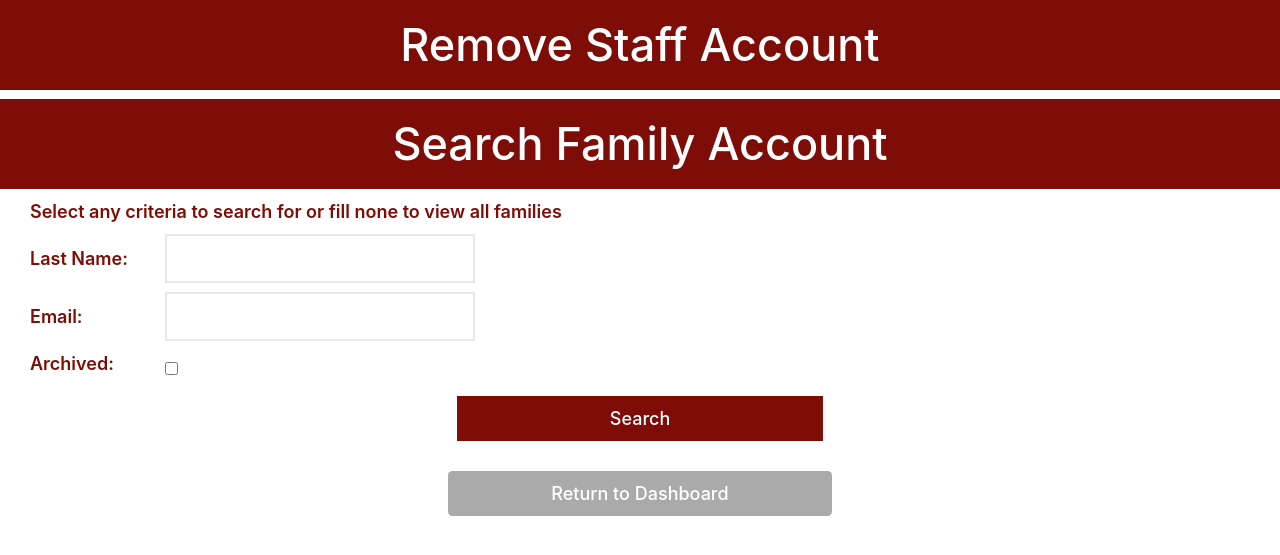
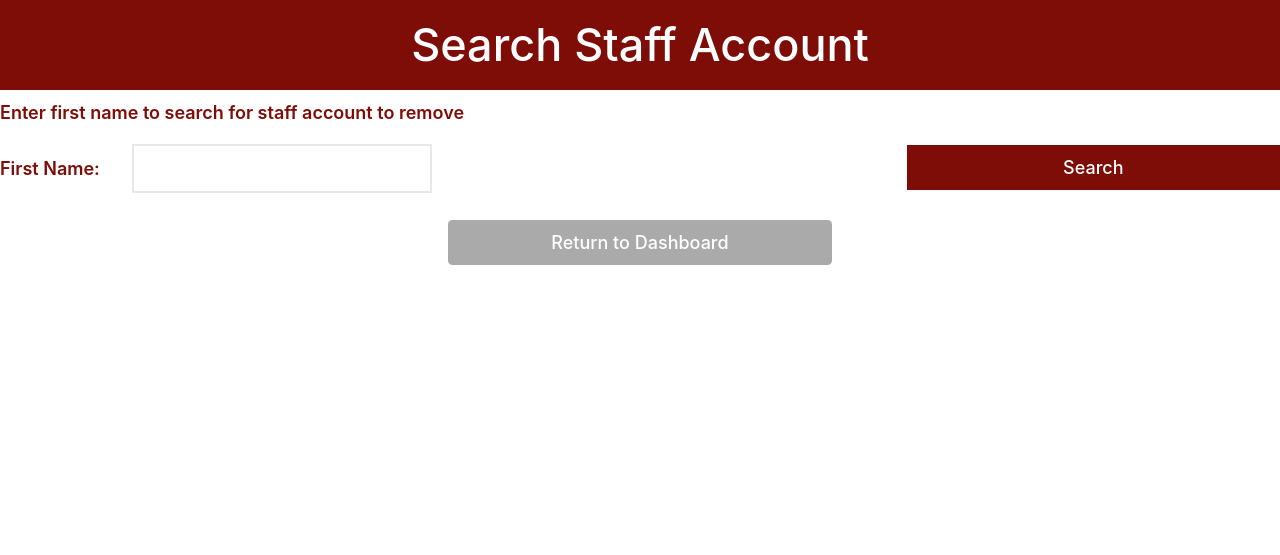
Before and after one commit to YonatanAsfaw/StaffordJunction, a PHP site: page /removeStaffAccount.php in a window 1280 px wide. Shown: the part 110-665 px from the top of the page. Run offline with PHP 8.4, Linux system fonts and the light colour scheme; the visitor is signed in with stand-in values (Sample User, id 1); data that the repository does not hold is empty.

Commit message:
new edits

```diff
--- a/database/dbStaff.php
+++ b/database/dbStaff.php
@@ -115,3 +115,20 @@ function change_staff_password($id, $newPass) {
     mysqli_close($con);
     return $result;
 }
+
+// Function that retrieves staff member from dbStaff by first name
+function retrieve_staff_by_first_name($firstName) {
+    $conn = connect();
+    $query = "SELECT * FROM dbStaff WHERE firstName = '" . $firstName . "';";
+    $res = mysqli_query($conn, $query);
+
+    if (mysqli_num_rows($res) < 1 || $res == null) {
+        mysqli_close($conn);
+        return null;
+    } else {
+        $row = mysqli_fetch_assoc($res);
+        $staff = make_staff_from_db($row);
+        mysqli_close($conn);
+        return $staff;
+    }
+}
--- a/removeStaffAccount.php
+++ b/removeStaffAccount.php
@@ -10,9 +10,9 @@ $accessLevel = 0;
 $userID = null;
 $success = false;
 
-if(isset($_SESSION['_id'])){
-    //require_once('database/dbStaff.php');
+if (isset($_SESSION['_id'])) {
     require_once('include/input-validation.php');
+    require_once('database/dbStaff.php');
     $loggedIn = true;
     $accessLevel = $_SESSION['access_level'];
     $userID = $_SESSION['_id'];
@@ -21,105 +21,20 @@ if(isset($_SESSION['_id'])){
     die();
 }
 
-if($_SERVER['REQUEST_METHOD'] == "POST"){
-    require_once("database/dbStaff.php");
-
-    $args = sanitize($_POST, null);
-    $staff = make_staff_from_signup($args);
-    $success = add_staff($staff);
-}
-
-?>
-
-
-<!DOCTYPE html>
-<html>
-    <head>
-        <meta charset="utf-8">
-        <meta http-equiv="X-UA-Compatible" content="IE=edge">
-        <title>Remove Staff Account</title>
-
-        <meta name="description" content="">
-        <meta name="viewport" content="width=device-width, initial-scale=1">
-        <?php require_once("universal.inc");?>
-    </head>
-    <body>
-        <?php require_once("header.php");?>
-        <h1>Remove Staff Account</h1>
-
-        <?php
-
-session_cache_expire(30);
-session_start();
-
-$loggedIn = false;
-$accessLevel = 0;
-$userID = null;
-
-// Search criteria variables
-// Search criteria variables
-$last_name = null;
-$email = null;
-$neighborhood = null;
-$address = null;
-$city = null;
-$zip = null;
-$income = null;
-$assistance = null;
-$is_archived = 0;
-
-require_once("database/dbFamily.php");
-require_once("domain/Family.php");
-// Get all families if no criteria inputted in search
-$family = find_families($last_name, $email, $neighborhood, $address, $city, $zip, $income, $assistance, $is_archived);
-
-if (isset($_SESSION['_id'])) {
-    $loggedIn = true;
-    // 0 = not logged in, 1 = standard user, 2 = manager (Admin), 3 super admin (TBI)
-    $accessLevel = $_SESSION['access_level'];
-    $userID = $_SESSION['_id'];
-}
-// admin-only access
+// Admin-only access
 if ($accessLevel < 2) {
     header('Location: index.php');
     die();
 }
 
-if($_SERVER['REQUEST_METHOD'] == "POST"){
-    require_once("include/input-validation.php");
+$staff = null;
+
+if ($_SERVER['REQUEST_METHOD'] == "POST") {
     $args = sanitize($_POST, null);
-    // Get criteria if set
-    if (isset($args['last-name'])) {
-        $last_name = $args['last-name'];
+    if (isset($args['first-name'])) {
+        $first_name = $args['first-name'];
+        $staff = retrieve_staff_by_first_name($first_name);
     }
-    if (isset($args['email'])) {
-        $email = $args['email'];
-    }
-    if (isset($args['neighborhood'])) {
-        $neighborhood = $args['neighborhood'];
-    }
-    if (isset($args['address'])) {
-        $address = $args['address'];
-    }
-    if (isset($args['city'])) {
-        $city = $args['city'];
-    }
-    if (isset($args['zip'])) {
-        $zip = $args['zip'];
-    }
-    if (isset($args['income'])) {
-        $income = $args['income'];
-    }
-    if (isset($args['assistance'])) {
-        if ($args['assistance'] != "") {
-            $assistance = preg_split("/\s*,\s*/", $args['assistance']);
-        }
-    }
-    if (isset($args['is-archived'])) {
-        $is_archived = $args['is-archived'];
-    }
-    // Find families based on set criteria
-    $staff = find_staff($id);
 }
 
 ?>
@@ -130,15 +45,11 @@ if($_SERVER['REQUEST_METHOD'] == "POST"){
         <meta charset="utf-8">
         <meta http-equiv="X-UA-Compatible" content="IE=edge">
         <?php require_once('universal.inc') ?>
-        <title>Stafford Junction | Find Family Account</title>
+        <title>Search Staff Account</title>
         <meta name="description" content="">
         <meta name="viewport" content="width=device-width, initial-scale=1">
+        <link rel="stylesheet" href="css/base.css">
         <style>
-            .general a {
-                        color: #fcdd2b;
-                        text-decoration: none;
-                    }
-
             .general tbody tr:hover {
                 background-color: #cccccc; /* Light grey color */
             }
@@ -146,92 +57,46 @@ if($_SERVER['REQUEST_METHOD'] == "POST"){
     </head>
     <body>
         <?php require_once('header.php') ?>
-        <h1>Search Family Account</h1>
+        <h1>Search Staff Account</h1>
 
-        <form id="formatted_form" method="POST">
-        <label>Select any criteria to search for or fill none to view all families</label>
-            <!-- Search Criteria Fields -->
+        <form id="search_form" method="POST">
+        <label>Enter first name to search for staff account to remove</label>
             <div class="search-container">
                 <div class="search-label">
-                <label>Last Name:</label>
+                    <label>First Name:</label>
                 </div>
                 <div>
-                <input type="text" id="last-name" name='last-name'>
+                    <input type="text" id="first-name" name='first-name'>
                 </div>
+                <button type="submit" class="button_style">Search</button>
             </div>
-            <div class="search-container">
-                <div class="search-label">
-                <label>Email:</label>
-                </div>
-                <div>
-                <input type="text" id="email" name='email'>
-                </div>
-            </div>
-            <div class="search-container">
-                <div class="search-label">
-                <label>Archived:</label>
-                </div>
-                <div>
-                <input type="checkbox" id="is-archived" name='is-archived' value=1>
-                </div>
-            </div>
-
-            <button type="submit" class="button_style">Search</button>
-
-            <?php
-            if (isset($staff)) {
-                // Sorting parameters
-                $sortColumn = $_GET['sort'] ?? 'firstName';
-                $sortOrder = $_GET['order'] ?? 'asc';
-
-                // Sorting logic
-                usort($family, function ($a, $b) use ($sortColumn, $sortOrder) {
-                    $valueA = strtolower($a->{"get" . ucfirst($sortColumn)}());
-                    $valueB = strtolower($b->{"get" . ucfirst($sortColumn)}());
-                    if ($valueA == $valueB) return 0;
-                    return ($sortOrder === 'asc' ? $valueA > $valueB : $valueA < $valueB) ? 1 : -1;
-                });
-
-                echo '<h3>Account Summary</h3>';
-                echo '<p>Click on a row to view or edit that family\'s account.</p>';
-                echo '
-                <div class="table-wrapper">
-                    <table class="general">
-                        <thead>
-                            <tr>
-                                <th><a href="?sort=firstName&order=' . ($sortColumn === 'firstName' && $sortOrder === 'asc' ? 'desc' : 'asc') . '">Name</a></th>
-                                <th>Date of Birth</th>
-                                <th>Address</th>
-                                <th><a href="?sort=city&order=' . ($sortColumn === 'city' && $sortOrder === 'asc' ? 'desc' : 'asc') . '">City</a></th>
-                                <th><a href="?sort=state&order=' . ($sortColumn === 'state' && $sortOrder === 'asc' ? 'desc' : 'asc') . '">State</a></th>
-                                <th><a href="?sort=zip&order=' . ($sortColumn === 'zip' && $sortOrder === 'asc' ? 'desc' : 'asc') . '">Zip</a></th>
-                                <th>Email</th>
-                                <th>Phone</th>
-                            </tr>
-                        </thead>
-                        <tbody class="standout">';
-                foreach ($family as $acct) {
-                    $id = $acct->getID();
-                    echo "<tr onclick=\"window.location.href='familyView.php?id=$id'\" style='cursor: pointer;'>";
-                    echo '<td>' . $acct->getFirstName() . " " . $acct->getLastName() . '</td>';
-                    echo '<td>' . $acct->getBirthDate() . '</td>';
-                    echo '<td>' . $acct->getAddress() . '</td>';
-                    echo '<td>' . $acct->getCity() . '</td>';
-                    echo '<td>' . $acct->getState() . '</td>';
-                    echo '<td>' . $acct->getZip() . '</td>';
-                    echo '<td>' . $acct->getEmail() . '</td>';
-                    echo '<td>' . $acct->getPhone() . '</td>';
-                    echo '</tr>';
-                }
-                echo '
-                        </tbody>
-                    </table>
-                </div>';
-            }
-            ?>
         </form>
 
-        <a class="button cancel button_style"  href="index.php"">Return to Dashboard</a>
+        <?php if ($staff): ?>
+            <h3>Staff Account Information</h3>
+            <div id="view-staff" style="margin-left: 20px; margin-right: 20px">
+                <main class="general">
+                    <fieldset>
+                        <legend>General Information</legend>
+                        <label>Name</label>
+                        <p><?php echo $staff->getFirstName() . " " . $staff->getLastName(); ?></p>
+                        <label>Date of Birth</label>
+                        <p><?php echo $staff->getBirthdate(); ?></p>
+                        <label>Address</label>
+                        <p><?php echo $staff->getAddress(); ?></p>
+                        <label>Phone</label>
+                        <p><?php echo $staff->getPhone(); ?></p>
+                        <label>Email</label>
+                        <p><?php echo $staff->getEmail(); ?></p>
+                        <label>Job Title</label>
+                        <p><?php echo $staff->getJobTitle(); ?></p>
+                    </fieldset>
+                </main>
+            </div>
+        <?php elseif ($_SERVER['REQUEST_METHOD'] == "POST"): ?>
+            <p style="color: red;">No staff member found with that first name.</p>
+        <?php endif; ?>
 
+        <a class="button cancel button_style" href="index.php">Return to Dashboard</a>
     </body>
 </html>
```
